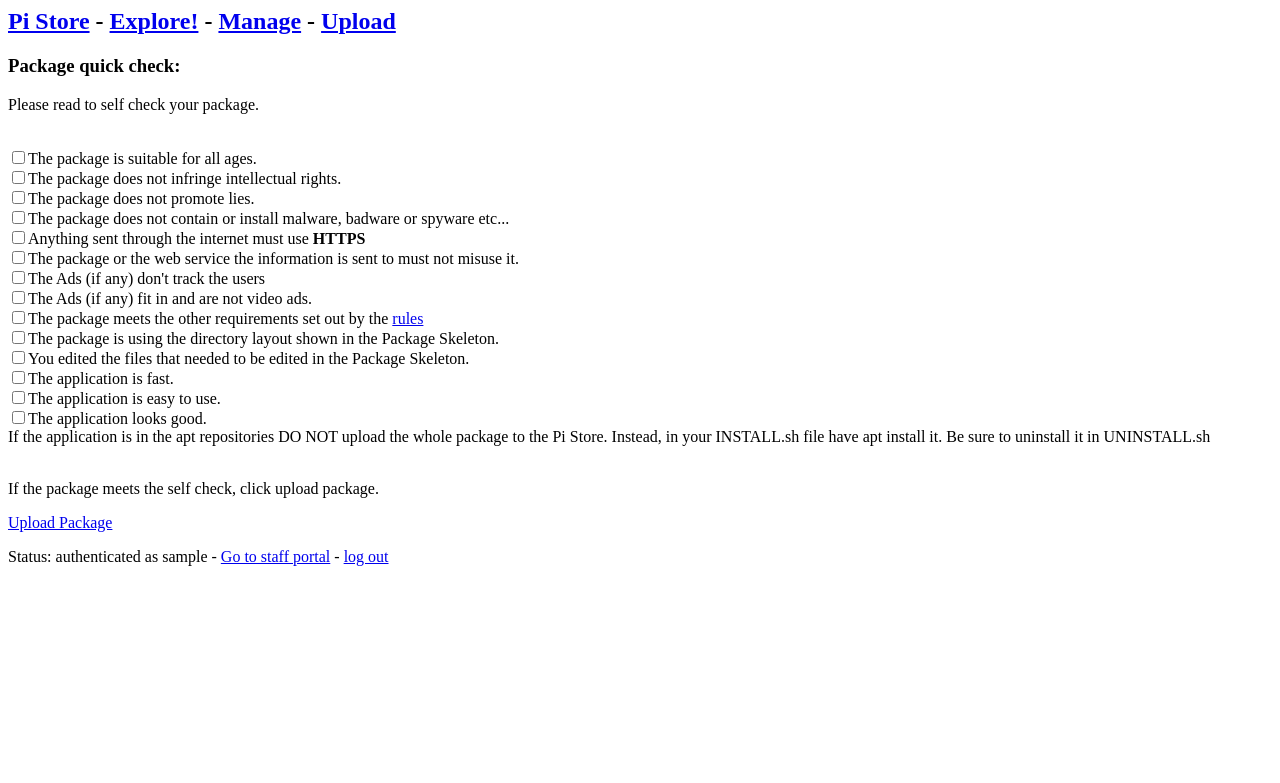
After one commit to LinusS1/pi-store, a Django app: page /dev/quick_check/ in a window 1280 px wide. The commit adds this page. Shown: the top 783 px of the page. Run offline with Django 3.2, Linux system fonts and the light colour scheme; the visitor is signed in with stand-in values (Sample User, id 1); some libraries are stand-ins or nearby versions.

Commit message:
Added quick start page to create a package process.
Later, a their will be a neater processes.

```diff
--- a/store/dev/templates/dev/dev_index.html
+++ b/store/dev/templates/dev/dev_index.html
@@ -43,6 +43,6 @@
 		</table>
 
 		<h4>Create a package!</h4>
-		New package -->
+		<a href="{% url 'dev:quick_check' %}">Create a new package ---></a>
 	</div>
 {% endblock content %}
--- a/store/dev/templates/dev/docs/rules.html
+++ b/store/dev/templates/dev/docs/rules.html
@@ -13,7 +13,7 @@
 		<li style="color:red"><b>Must be suitable for all ages.</b></li>
 		<li>Must not infringe intellectual property rights (copyright, trademark, and publicity rights) of a third party.</li>
 		<li>Must not claim to provide life-saving assistance through application.</li>
-		<li>Must not leads people away from the Pi Store.</li>
+		<li>Must not lead people away from the Pi Store.</li>
 		<li>Must not offers compensation for installing other applications, or providing reiews on applications</li>
 		<li>Must not force a user to install an application to use the current application.</li>
 		<li>Must not solicit donations from the user.</li>
@@ -29,7 +29,7 @@
 		<li>User generated content must abide by these rules.</li>
 		<li>You are responsible for user generated content (You application will be taken off if user generated content does not abide by the rules).</li>
 		<li>Must not contain malware, badware, spyware etc...</li>
-		<li>Anything that is sent to a website or through the web in any way <b>must</b> use HTTP<b>S</b>
+		<li>Anything that is sent to a website or through the internet in any way <b>must</b> use HTTP<b>S</b>
 		<li>The user interface must look nice.</li>
 		<li>Must be easy to use/ get started with.</li>
 		<li>Must not install any other applications</li>
@@ -48,6 +48,7 @@
 		<li>Must not be video ads.</li>
 		<li>Ads must not track users.</li>
 		<li>Ad providers must not track users to serve ads</li>
+		<li>Advertisments must fit into the applictation.</li>
 		<li>The ads must be reportable</li>
 	</ul>
 {% endblock content %}
--- a/store/dev/templates/dev/new_package.html
+++ b/store/dev/templates/dev/new_package.html
@@ -1,7 +1,7 @@
 {% extends "downloadapp/base.html" %}
 
 {% block content %}
-	<p>Add a new package:</p>
+	<h3>Add a new package:</h3>
 	<form action="{% url 'dev:new_package' %}" method='post' enctype="multipart/form-data">
 		{% csrf_token %}
 		{{ form.as_p }}
--- /dev/null
+++ b/store/dev/templates/dev/quick_check.html
@@ -0,0 +1,41 @@
+{% extends "downloadapp/base.html" %}
+
+{% block content %}
+	<h3>Package quick check:</h3>
+
+	<p>Please read to self check your package.</p>
+	<br>
+	<input type="checkbox">The package is suitable for all ages.</input>
+	<br>
+	<input type="checkbox">The package does not infringe intellectual rights.</input>
+	<br>
+	<input type="checkbox">The package does not promote lies.</input>
+	<br>
+	<input type="checkbox">The package does not contain or install malware, badware or spyware etc...</input>
+	<br>
+	<input type="checkbox">Anything sent through the internet must use <b>HTTPS</b></input>
+	<br>
+	<input type="checkbox">The package or the web service the information is sent to must not misuse it.</input>
+	<br>
+	<input type="checkbox">The Ads (if any) don't track the users</input>
+	<br>
+	<input type="checkbox">The Ads (if any) fit in and are not video ads.</input>
+	<br>
+	<input type="checkbox">The package meets the other requirements set out by the <a href="{% url 'dev:docs_t' %}">rules</a></input>
+	<br>
+	<input type="checkbox">The package is using the directory layout shown in the Package Skeleton.</input>
+	<br>
+	<input type="checkbox">You edited the files that needed to be edited in the Package Skeleton.</input>
+	<br>
+	<input type="checkbox">The application is fast.</input>
+	<br>
+	<input type="checkbox">The application is easy to use.</input>
+	<br>
+	<input type="checkbox">The application looks good.</input>
+	<br>
+	If the application is in the apt repositories DO NOT upload the whole package to the Pi Store. Instead, in your INSTALL.sh file have apt install it. Be sure to uninstall it in UNINSTALL.sh</input>
+	<br>
+	<br>
+	<p>If the package meets the self check, click upload package.</p>
+	<a href="{% url 'dev:new_package' %}">Upload Package</a>
+{% endblock content %}
--- a/store/dev/urls.py
+++ b/store/dev/urls.py
@@ -6,8 +6,11 @@ app_name = 'dev'
 urlpatterns = [
 	#Main developer page
 	url(r'^$', views.dev_index, name='dev_index'),
-	#New package
-	url(r'^new/$', views.new_package, name='new_package'),
+	#New package-assistant
+	#Quick Check
+	url(r'^quick_check/$', views.quick_check, name='quick_check'),
+	#New Package
+	url(r'^new_package/$', views.new_package, name='new_package'),
 	#Documentation
 	url(r'^dev/docs/rules/$', views.documentation_r, name='docs_r'),
 	url(r'^dev/docs/tools/$', views.documentation_t, name='docs_t'),
--- a/store/dev/views.py
+++ b/store/dev/views.py
@@ -12,6 +12,10 @@ def dev_index(request):
 	packages = Package.objects.order_by("date_changed").filter(owner=request.user)
 	context = {'packages':packages}
 	return render(request, 'dev/dev_index.html', context)
+
+@login_required
+def quick_check(request):
+	return render(request, "dev/quick_check.html")
 
 @login_required
 def new_package(request):
```
Also changed, not shown: store/downloadapp/views.py (+17 -13 lines).
